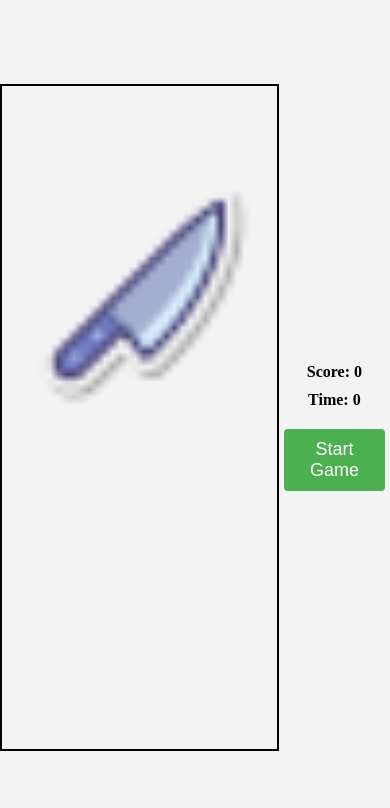
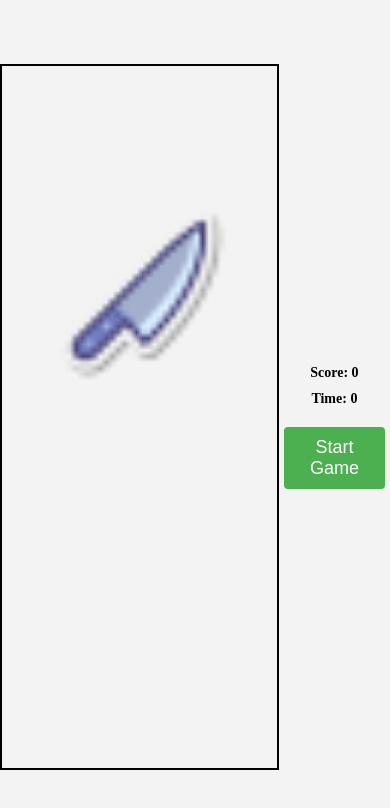
Before and after one commit to zahidprvz/Blower, a plain HTML site: page index.html in a window 390 px wide. Drawn offline with Linux system fonts and the light colour scheme.

Commit message:
Update styles.css

```diff
--- a/styles.css
+++ b/styles.css
@@ -4,23 +4,23 @@ body {
     display: flex;
     justify-content: center;
     align-items: center;
-    height: 100vh;
+    min-height: 100vh; /* Change height to min-height for smaller screens */
     background-color: #f3f3f3;
 }
 
 #game-container {
-    width: 80vw;
+    width: 90vw; /* Increase width for smaller screens */
     max-width: 500px;
-    height: 80vw;
+    height: 90vw; /* Increase height for smaller screens */
     max-height: 500px;
     position: relative;
     border: 2px solid black;
     margin-bottom: 10px;
-    overflow: hidden;
+    overflow: hidden; /* Prevent character from going outside */
 }
 
 #character {
-    width: 10%;
+    width: 50%; /* Adjust size for smaller screens */
     position: absolute;
     top: 50%;
     left: 50%;
@@ -48,14 +48,14 @@ body {
     border: none;
     border-radius: 4px;
     cursor: pointer;
-    transition: all 0.3s ease;
+    transition: all 0.3s ease; /* Add smooth transition on button hover */
 }
 
 #score,
 #time {
     font-size: 16px;
     margin-top: 10px;
-    font-weight: bold;
+    font-weight: bold; /* Make the score and time stand out */
 }
 
 .button-container {
@@ -71,7 +71,7 @@ body {
 
 .button-container button:hover,
 #start-button:hover {
-    transform: scale(1.1);
+    transform: scale(1.1); /* Increase button size on hover */
 }
 
 @media screen and (max-width: 600px) {
@@ -81,4 +81,13 @@ body {
         width: 90%;
         padding-bottom: 90%;
     }
+
+    #character {
+        width: 70%;
+    }
+
+    #score,
+    #time {
+        font-size: 14px;
+    }
 }
```
